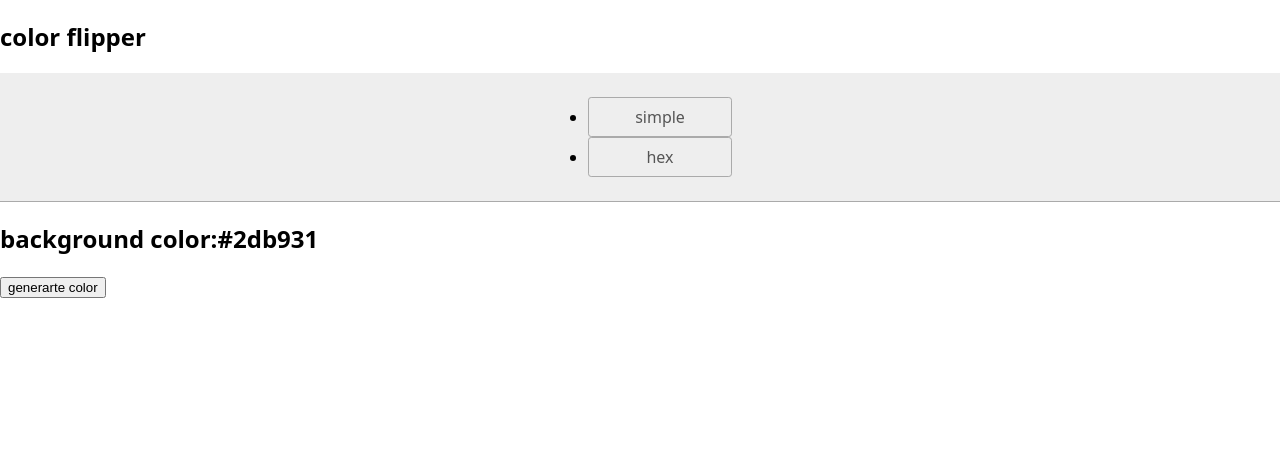
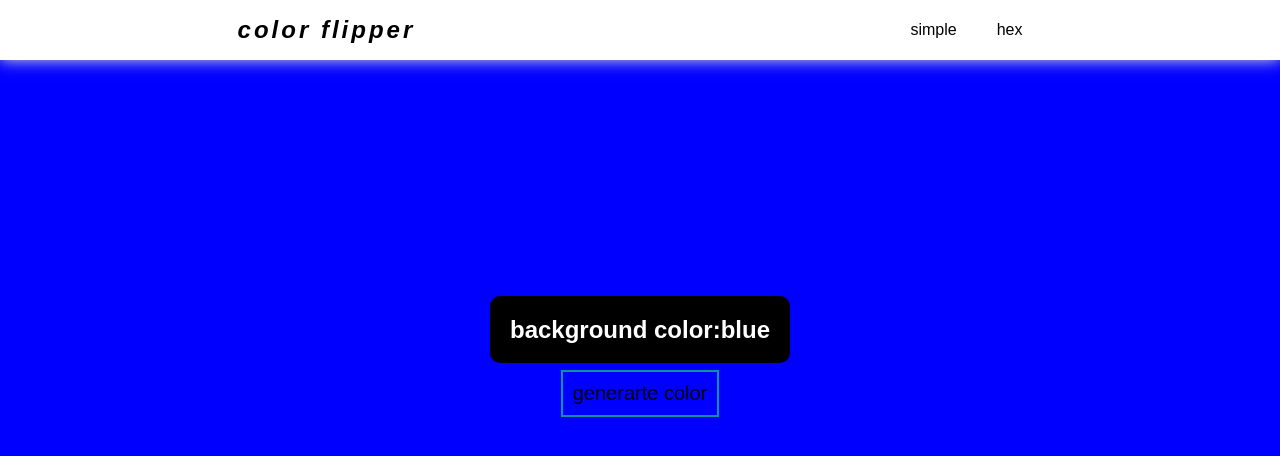
Before and after one commit to gonzalote99/color-flipper, a plain HTML site: page index.html in a window 1280 px wide. Both pictures are taken after a click on the button "generarte color". Drawn offline with Linux system fonts and the light colour scheme.

Commit message:
3 files modified, 1 added

```diff
--- a/script.js
+++ b/script.js
@@ -1 +1,17 @@
-console.log('Hello!');
+const colors = ["red", "blue", "#002451", "rgb(147 22 188)", "#267DC2"];
+const btn = document.getElementById("btn");
+const colorCode = document.querySelector(".color-code");
+
+
+btn.addEventListener("click", function() {
+  const randomNumber = getRandomNumber();
+  console.log(randomNumber);
+
+  document.body.style.backgroundColor = colors[randomNumber];
+  colorCode.textContent = colors[randomNumber];
+  colorCode.style.colors = colors[randomNumber];
+})
+
+function getRandomNumber() {
+  return Math.floor(Math.random() * colors.length);
+}
--- a/styles.css
+++ b/styles.css
@@ -1,46 +1,62 @@
-* {
-  box-sizing: border-box;
+*{
+  margin: 0;
+  padding: 0;
+}
+body{
+  font-family: Arial, Helvetica, sans-serif;
+  background-color: #2db931;
 }
 
-body {
-  margin: 0;
-  font-family: system-ui, sans-serif;
-  color: black;
-  background-color: white;
+.nav-menu {
+  display: flex;
+  justify-content: space-around;
+  align-items: center;
+  min-height: 60px;
+  box-shadow: 0 0 15px #ddd;
+  background-color: #fff;
 }
 
-nav {
-  display: flex;
-  flex-wrap: wrap;
-  align-items: center;
-  justify-content: center;
-  padding: 0.5rem;
-  gap: 0.5rem;
-  border-bottom: solid 1px #aaa;
-  background-color: #eee;
+.text h2 {
+  font-weight: 700;
+  letter-spacing: 3px;
+  font-style: italic;
 }
 
-nav a {
-  display: inline-block;
-  min-width: 9rem;
-  padding: 0.5rem;
-  border-radius: 0.2rem;
-  border: solid 1px #aaa;
-  text-align: center;
-  text-decoration: none;
-  color: #555;
+.menu nav ul {
+  display: flex;
+  list-style: none;
+  justify-content: space-between;
 }
 
-nav a[aria-current='page'] {
-  color: #000;
-  background-color: #d4d4d4;
+.menu nav ul li a {text-decoration: none;color: #000;padding: 0 20px;text-align: center;}
+
+.menu nav ul li a:hover {
+  color: #15b1b9;
 }
 
-main {
-  padding: 1rem;
+.color-pallate {
+  text-align: center;
+  margin-top: 20%;
 }
 
-h1 {
-  font-weight: bold;
-  font-size: 1.5rem;
+.bg-heading h2 {
+  display: inline;
+  background: #000;
+  color: #fff;
+  padding: 20px;
+  border-radius: 10px;
 }
+
+button#btn {
+  margin-top: 2%;
+  padding: 10px;
+  background: transparent;
+  border: 2px solid #0d92a0;
+  font-size: 20px;
+  cursor: pointer;
+}
+
+button#btn:hover {
+  font-size: 18px;
+  transition: all 0.3s ease;
+}
```
Also changed, not shown: hex.html (+24 -0 lines), hex.js (added, +18 -0 lines).
